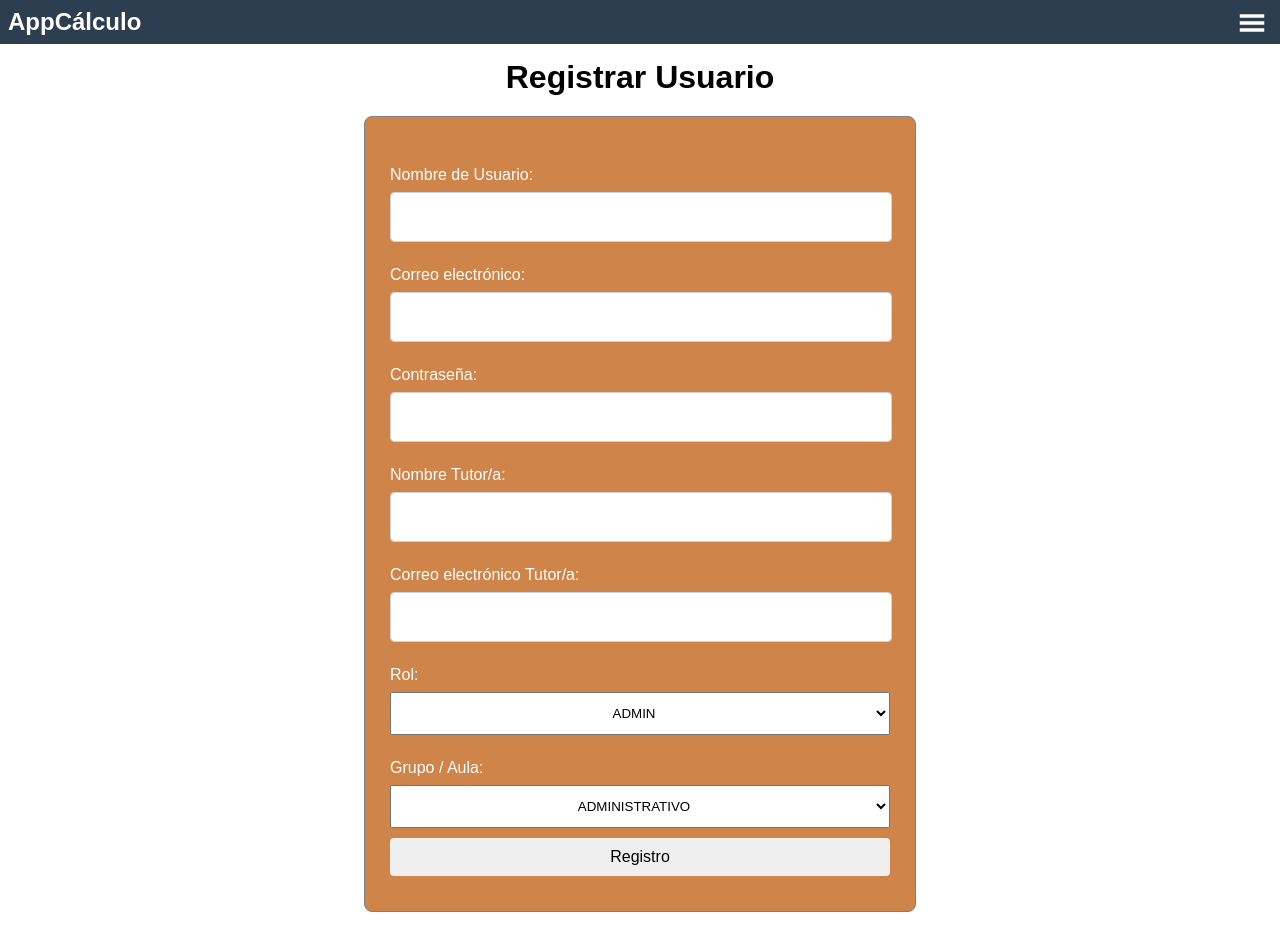
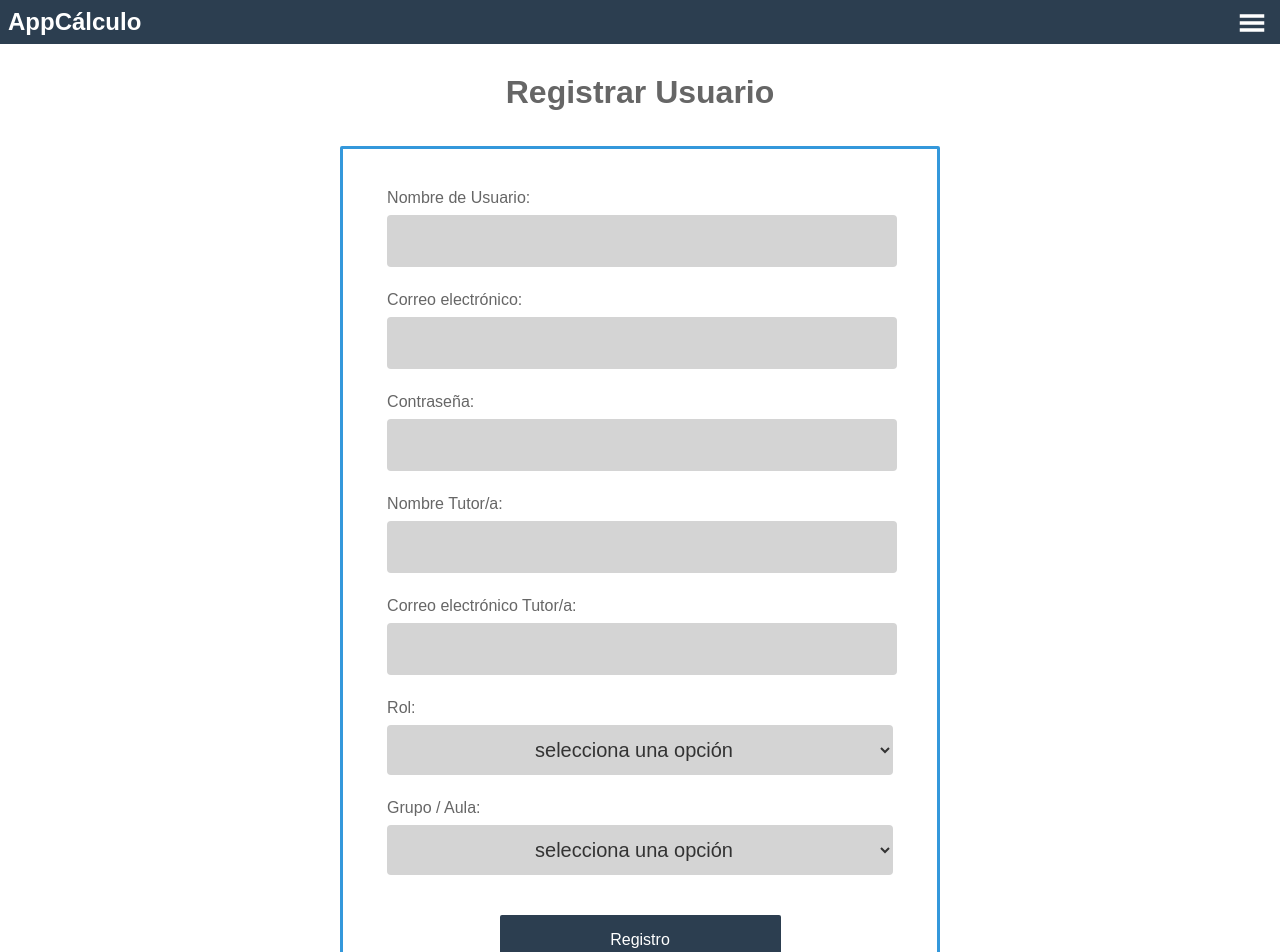
Before and after one commit to KeywizZ/AppCalculo, a React (Create React App) app: page /register in a window 1280 px wide. Shown: the top 952 px of the page. Before the commit the page ends 917 px from the top, so only its background shows below. Built offline with nearby package versions, Linux system fonts and the light colour scheme; a web font is replaced by a local one.

Commit message:
added regietrForm styles

```diff
--- a/src/components/LoginForm/LoginForm.jsx
+++ b/src/components/LoginForm/LoginForm.jsx
@@ -12,7 +12,7 @@ export const LoginForm = () => {
 
   const onSubmit = (formData) => {
     //const object = {"email":"admintest@admin.com", "password": "Admin12345@"}
-    console.log("INFO: Ha entrado en la función onSubmit", formData);
+    console.log("INFO: LoginForm(onSubmit) Login in");
     API.post("/users/login", formData)
       .then((res) => {
         sessionStorage.setItem("token", res.data.token);
@@ -21,8 +21,8 @@ export const LoginForm = () => {
         navigate("/dashboard");
       })
       .catch((error) => {
-        console.log(error);
-        alert("No se ha podido iniciar sesion");
+        console.log("ERROR: LoginForm(onSubmit)", error);
+
       });
   };
 
--- a/src/components/RegisterForm/RegisterForm.jsx
+++ b/src/components/RegisterForm/RegisterForm.jsx
@@ -10,14 +10,18 @@ import emailjs from "@emailjs/browser";
 export const RegisterForm = () => {
   const { register, handleSubmit } = useForm();
   let navigate = useNavigate();
-  //console.log("Form", jwt);
-
   const form = useRef();
 
   const onSubmit = (formData, e) => {
     e.preventDefault();
-
-    emailjs.sendForm("service_q51kznk", "template_2wp305r", form.current, "JtsjEFNXDwJJYbZ46").then(
+    emailjs
+      .sendForm(
+        "service_q51kznk",
+        "template_2wp305r",
+        form.current,
+        "JtsjEFNXDwJJYbZ46"
+      )
+      .then(
         (result) => {
           console.log(result.text);
           alert("Usuario registrado con exito");
@@ -28,22 +32,35 @@ export const RegisterForm = () => {
       );
     API.post("users/register", formData)
       .then((res) => {
-        console.log(res);
+        console.log(
+          "INFO: RegisterForm(onSubmit(API.post)): User added to DB "
+        );
         navigate("/dashboard");
       })
-      .catch((err) => {});
-    console.log(formData);
+      .catch((err) => {
+        console.log("ERROR: RegisterForm(onSubmit(API.post)): ", err);
+      });
   };
 
   return (
-    <form className="container-form" ref={form} onSubmit={handleSubmit(onSubmit)}>
-      <div className="form-input">
+    <form
+      className="container-form"
+      ref={form}
+      onSubmit={handleSubmit(onSubmit)}
+    >
+      <div className="user-input">
         <label>Nombre de Usuario: </label>
-        <input type="text" name="user_name" {...register("name", { required: true })} />
+        <input
+          className="form-input"
+          type="text"
+          name="user_name"
+          {...register("name", { required: true })}
+        />
       </div>
-      <div className="form-input">
+      <div className="user-input">
         <label>Correo electrónico: </label>
         <input
+          className="form-input"
           type="email"
           name="user_email"
           {...register("email", {
@@ -52,24 +69,32 @@ export const RegisterForm = () => {
           })}
         />
       </div>
-      <div className="form-input">
+      <div className="user-input">
         <label>Contraseña: </label>
         <input
+          className="form-input"
           type="password"
           name="user_password"
           {...register("password", {
             required: true,
-            pattern: /^(?=.*[a-z])(?=.*[A-Z])(?=.*[0-9])(?=.*[!@#$%^&*_=+-]).{8,12}$/,
+            pattern:
+              /^(?=.*[a-z])(?=.*[A-Z])(?=.*[0-9])(?=.*[!@#$%^&*_=+-]).{8,12}$/,
           })}
         />
       </div>
-      <div className="form-input">
+      <div className="user-input">
         <label>Nombre Tutor/a: </label>
-        <input type="text" name="guardian_name" {...register("guardianName")} />
+        <input
+          className="form-input"
+          type="text"
+          name="guardian_name"
+          {...register("guardianName")}
+        />
       </div>
-      <div className="form-input">
+      <div className="user-input">
         <label>Correo electrónico Tutor/a: </label>
         <input
+          className="form-input"
           type="email"
           name="guardian_email"
           {...register("guardianEmail", {
@@ -77,17 +102,26 @@ export const RegisterForm = () => {
           })}
         />
       </div>
-      <div className="form-drop">
+      <div className="user-input">
         <label>Rol: </label>
-        <select {...register("role", { require: true })}>
+        <select className="form-input" {...register("role", { require: true })}>
+          <option disabled selected value>
+            selecciona una opción
+          </option>
           <option>ADMIN</option>
           <option>STUDENT</option>
           <option>TEACHER</option>
         </select>
       </div>
-      <div className="form-drop">
+      <div className="user-input">
         <label>Grupo / Aula: </label>
-        <select {...register("group", { require: true })}>
+        <select
+          className="form-input"
+          {...register("group", { require: true })}
+        >
+          <option disabled selected value>
+            selecciona una opción
+          </option>
           <option>ADMINISTRATIVO</option>
           <option>1EP</option>
           <option>2EP</option>
--- a/src/pages/RegisterPage/_RegisterPage.scss
+++ b/src/pages/RegisterPage/_RegisterPage.scss
@@ -1,65 +1,73 @@
 .register-title {
-    padding: 15px 0;
+    padding: 30px 0;
+
+    h1 {
+        color: $textSecondary;
+    }
 }
 
 .register-page {
     display: flex;
     padding: 5px;
-    justify-content: center;
+    margin: 0 auto;
+    max-width: 600px;
 
     .container-form {
         padding: 1rem;
-        border: 1px solid grey;
-        background-color: $naranjaFondo;
-        width: 500px;
-        border-radius: .5em;
+        border: 3px solid $secondary;
+        background-color: white;
+        width: 100%;
+        display: flex;
+        flex-direction: column;
+        justify-content: center;
+        border-radius: 2px;
 
-        .form-input {
+        .user-input {
             text-align: left;
             display: flex;
             flex-direction: column;
             align-items: flex-start;
+            padding: 0 5%;
+
 
             label {
                 display: inline-block;
                 margin: 0.5rem 0;
                 padding-top: 1rem;
-                color: white;
-                text-shadow: #CF844A 1px 1px;
+                color: $textSecondary;
+
             }
 
-            input {
-                display: block;
+            .form-input {
+                border: none;
                 width: 100%;
-                padding: 0.75rem 0;
-                font-size: 1rem;
-                line-height: 1.5;
-                color: #495057;
-                background-color: #fff;
-                background-clip: padding-box;
-                border: 1px solid #ced4da;
-                border-radius: 0.25rem;
-                transition: border-color .15s ease-in-out,
-                    box-shadow .15s ease-in-out;
-                text-align: left;
+                height: 50px;
+                color: $colorTexto;
+                background-color: rgb(212, 212, 212);
+                border-radius: 4px;
+                text-align: center;
+                font-size: 20px;
 
+                select {
+                    option {
+
+                        font-weight: 200;
+                    }
+                }
+
+            }
+
+            .form-input:focus {
+                border: 2px solid $secondary;
             }
 
             p {
                 color: white;
                 text-shadow: #CF844A 1px 1px;
                 font-size: smaller;
-
-            }
-
-            input:focus {
-                background: $naranjaFondo2;
             }
 
         }
-
-    }
-
 
         .btn {
             display: inline-block;
@@ -67,38 +75,15 @@
             text-align: center;
             white-space: nowrap;
             vertical-align: middle;
-        -webkit-user-select: none;
-        -moz-user-select: none;
-        -ms-user-select: none;
-        user-select: none;
             border: 1px solid transparent;
             padding: 0.375rem 0.75rem;
             font-size: 1rem;
-        line-height: 1.5;
-        border-radius: 0.25rem;
-        transition: color .15s ease-in-out,
-            background-color .15s ease-in-out,
-            border-color .15s ease-in-out,
-            box-shadow .15s ease-in-out;
-        margin: 10px 0;
-        width: 100%;
-    }
-
-    .form-drop {
-        text-align: left;
-
-        label {
-            display: inline-block;
-            margin: 0.5rem 0;
-            padding-top: 1rem;
+            border-radius: 2px;
+            background-color: $primary;
             color: white;
-            text-shadow: #CF844A 1px 1px;
-        }
-
-        select {
-            display: block;
-            width: 100%;
-            padding: 0.75rem 0;
+            margin: 40px auto;
+            width: 50%;
+            height: 50px;
         }
 
     }
@@ -110,12 +95,5 @@
 
     }
 
-    @include tablet {
-        .container-form {
-            padding: 25px;
-
 
 }
-    }
-
-}
```
Lines whose indentation alone changed are shown as unchanged.
